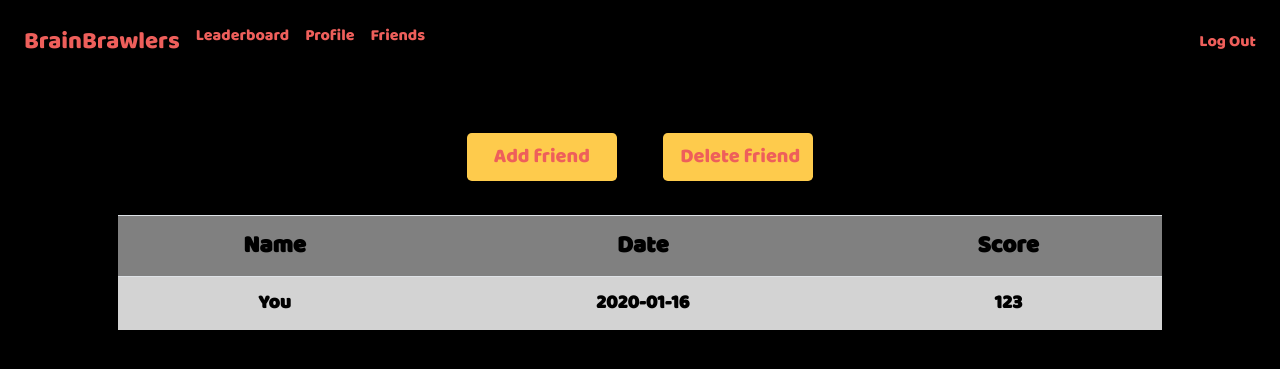
After one commit to FrisoHarlaar/ik19, a Flask app: page /friends in a window 1280 px wide. The commit adds this page. Shown: the top 369 px of the page. Run offline with Flask 2, Linux system fonts and the light colour scheme; a user stored in the database is signed in; some libraries are stand-ins or nearby versions.

Commit message:
added friend adding, deleting and friend leaderboard feature

```diff
--- a/application.py
+++ b/application.py
@@ -154,7 +154,7 @@ def check_username():
 
     # Look for username in database
     usernames = db.execute("SELECT username FROM users WHERE username= :username", username=username)
-
+    print(usernames, username, len(usernames) == 0, len(username))
     # Check if username is in database and longer than 1 character
     if len(usernames) == 0 and len(username) > 1:
         return jsonify(True)
@@ -178,6 +178,58 @@ def leaderboard():
     "Show the leaderboard of the 50 best players"
     highscores = db.execute("SELECT * FROM users ORDER BY highscore DESC, date;")
     return render_template("game/leaderboard.html", highscores=highscores)
+
+
+@app.route("/friends", methods=["GET"])
+@login_required
+def friends():
+
+    # get current users friends
+    friends = set([friend["friendname"] for friend in db.execute("SELECT friendname FROM friends WHERE user_id= :user_id", user_id=session["user_id"])])
+
+    highscores = sum([db.execute("SELECT username, highscore, date FROM users WHERE username=:username", username=friend) for friend in friends], [])
+    highscores = sorted(highscores, key=lambda k:k["highscore"], reverse=True)
+
+    yourscore = db.execute("SELECT highscore, date FROM users WHERE id=:user_id", user_id=session["user_id"])
+    return render_template("friends/friends.html", highscores=highscores, yourscore=yourscore[0])
+
+
+
+@app.route("/delete_friend", methods=["GET", "POST"])
+@login_required
+def delete_friend():
+
+    # User reached route via POST
+    if request.method == "POST":
+        friendname = request.form.get("friendname")
+        print(friendname)
+        # Delete friend from database
+        db.execute("DELETE FROM friends WHERE user_id= :user_id AND friendname= :friendname", user_id=session["user_id"], friendname=friendname)
+
+        return redirect("/friends")
+    # User reached route via GET
+    else:
+
+        # Get friends from database
+        friends = set([friend["friendname"] for friend in db.execute("SELECT friendname FROM friends WHERE user_id= :user_id",
+                                                                        user_id=session["user_id"])])
+        return render_template("friends/delete_friend.html", friends=friends)
+
+
+@app.route("/add_friend", methods=["GET", "POST"])
+@login_required
+def add_friend():
+    if request.method == "POST":
+        friendname = request.form.get("friendname")
+        friend = db.execute("SELECT username FROM users WHERE username= :username", username=friendname)
+        print(friendname)
+        if not friend:
+            return render_template("apology.html", message="Username does not exist!", code=400)
+
+        db.execute("INSERT INTO friends (user_id, friendname) VALUES (:user_id, :friendname)", user_id=session["user_id"], friendname=friendname)
+        return redirect("/friends")
+    else:
+        return render_template("friends/add_friend.html")
 
 
 @app.route("/profile", methods=["GET"])
--- a/static/javascript/check.js
+++ b/static/javascript/check.js
@@ -1,7 +1,7 @@
-function snackbar(status, snackbarid, id) {
+function snackbar(status, snackbarid, id, value) {
 
     /* show error-snackbar if status is false */
-    if (status == false) {
+    if (status == value) {
         let snackbar = document.getElementById(snackbarid);
         snackbar.classList.add("show");
         setTimeout(function(){ snackbar.className = snackbar.className.replace("show", ""); }, 6000);
@@ -57,10 +57,35 @@ function change_user() {
         var my_form = document.querySelector("form");
 
         /* show snackbar-error if username is taken */
-        snackbar(user, "loginsnackbar", "newusername");
+        snackbar(user, "loginsnackbar", "newusername", false);
 
         /* if username is free submit else reset form */
-        if (user == true) {
+        if (user == false) {
+            my_form.submit();
+        }
+        else {
+            my_form.reset();
+        }
+    });
+}
+
+function add_friend() {
+    user_check("friendname").done(function(user) {
+
+        /* get form */
+        var my_form = document.querySelector("form");
+
+        /* show snackbar-error if username is taken */
+        snackbar(user, "loginsnackbar", "friendname", true);
+
+        /* if friend exists and is not empty submit else reset form */
+        var friend = document.getElementById("friendname").value;
+        console.log([user, friend]);
+        if (friend.length < 1) {
+            snackbar(false, "loginsnackbar", "friendname", false);
+            my_form.reset();
+        }
+        else if (user == false) {
             my_form.submit();
         }
         else {
@@ -76,9 +101,9 @@ function register_check() {
         var pass = pass_check("password", "confirmation");
 
         /* show error snackbars */
-        snackbar(pass[0], "passwordsnackbar", "password");
-        snackbar(pass[1], "confirmsnackbar", "confirmation");
-        snackbar(user, "usersnackbar", "username");
+        snackbar(pass[0], "passwordsnackbar", "password", false);
+        snackbar(pass[1], "confirmsnackbar", "confirmation", false);
+        snackbar(user, "usersnackbar", "username", false);
 
         /* get form */
         var my_form = document.querySelector("form");
@@ -112,7 +137,7 @@ function login_check() {
 
         /* reset form and show error if user input is false */
         if (user == false) {
-            snackbar(user, "loginsnackbar", "username");
+            snackbar(user, "loginsnackbar", "username", false);
             document.getElementById("password").className = "form-control is-invalid";
             my_form.reset();
         }
@@ -141,7 +166,7 @@ function change_pass() {
 
     /* error if old and new password are equal */
     if (old_password == new_password) {
-        snackbar(false, "samesnackbar", "oldpassword");
+        snackbar(false, "samesnackbar", "oldpassword", false);
         my_form.reset();
     }
     else {
@@ -151,9 +176,9 @@ function change_pass() {
             /* check if new password meets requirements */
             var pass = pass_check("newpassword", "confirmation");
 
-            snackbar(pass[0], "changesnackbar", "newpassword");
-            snackbar(pass[1], "confirmsnackbar", "confirmation");
-            snackbar(status, "oldsnackbar", "oldpassword");
+            snackbar(pass[0], "changesnackbar", "newpassword", false);
+            snackbar(pass[1], "confirmsnackbar", "confirmation", false);
+            snackbar(status, "oldsnackbar", "oldpassword", false);
 
             /* get form */
             var my_form = document.querySelector("form");
--- a/templates/auth/change_username.html
+++ b/templates/auth/change_username.html
@@ -11,7 +11,7 @@
 {% block main %}
 <h1 class="center title" style="margin-top: 5%; margin-bottom: 5%;">Change username</h1>
 
-<form id="my_form" method="post" onsubmit="change_user()">
+<form id="my_form" method="post" onsubmit="change_user('newusername', false)">
   <div class="form-group row">
     <label for="input_new_username" class="col-sm-2 col-form-label">New username</label>
     <div class="col-sm-10">
--- /dev/null
+++ b/templates/friends/friends.html
@@ -0,0 +1,44 @@
+{% extends "layout.html" %}
+
+{% block title %}
+    Friends
+{% endblock %}
+
+{% block css %}
+<link href="/static/css/index_style.css" rel="stylesheet">
+{% endblock %}
+
+{% block error %}
+    <div id="loginsnackbar" class="snackbar">Username does not exist!</div>
+{% endblock %}
+
+{% block main %}
+    <p>
+        <br>
+        <br>
+    </p>
+    <a href="/add_friend"><button type="button" class="btn btn-lg">Add friend</button></a>
+    <a href="/delete_friend"><button type="submit" class="btn btn-lg">Delete friend</button></a>
+    </br>
+    </br>
+    <table id=table class="table table-striped" style="width:100%">
+        <link href="/static/css/leaderboard.css" rel="stylesheet">
+        <tr>
+            <th>Name</th>
+            <th>Date</th>
+            <th>Score</th>
+        </tr>
+        <tr>
+            <td><strong>You</strong></td>
+            <td><strong>{{ yourscore.date }}</strong></td>
+            <td><strong>{{ yourscore.highscore }}</strong></td>
+        </tr>
+    {% for highscore in highscores %}
+        <tr>
+            <td>{{ highscore.username }}</td>
+            <td>{{ highscore.date }}</td>
+            <td>{{ highscore.highscore }}</td>
+        </tr>
+    {% endfor %}
+    </table>
+{% endblock %}
--- a/templates/layout.html
+++ b/templates/layout.html
@@ -29,6 +29,7 @@
                         <li class="nav-item nav-logo"><a class="nav-link" href="/">BrainBrawlers</a></li>
                         <li class="nav-item"><a class="nav-link" href="/leaderboard">Leaderboard</a></li>
                         <li class="nav-item"><a class="nav-link" href="/profile">Profile</a></li>
+                        <li class="nav-item"><a class="nav-link" href="/friends">Friends</a></li>
                     </ul>
                     <ul class="navbar-nav ml-auto mt-2">
                         <li class="nav-item"><a class="nav-link" href="/logout">Log Out</a></li>
```
Also changed, not shown: templates/friends/add_friend.html (added, +29 -0 lines), templates/friends/delete_friend.html (added, +29 -0 lines), brainbrawlers.db.
